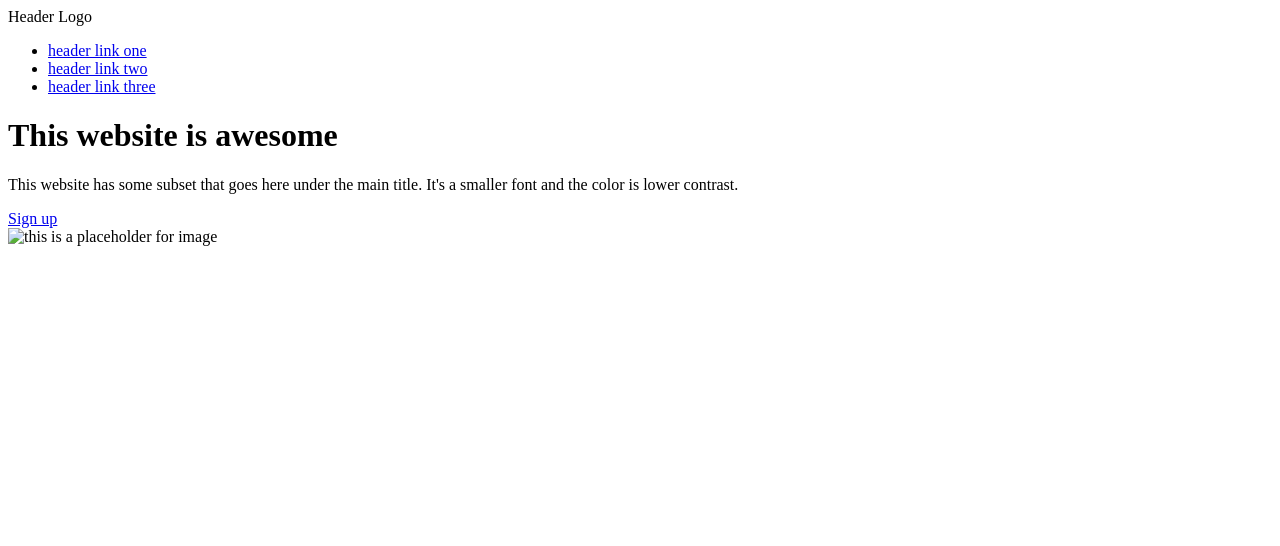
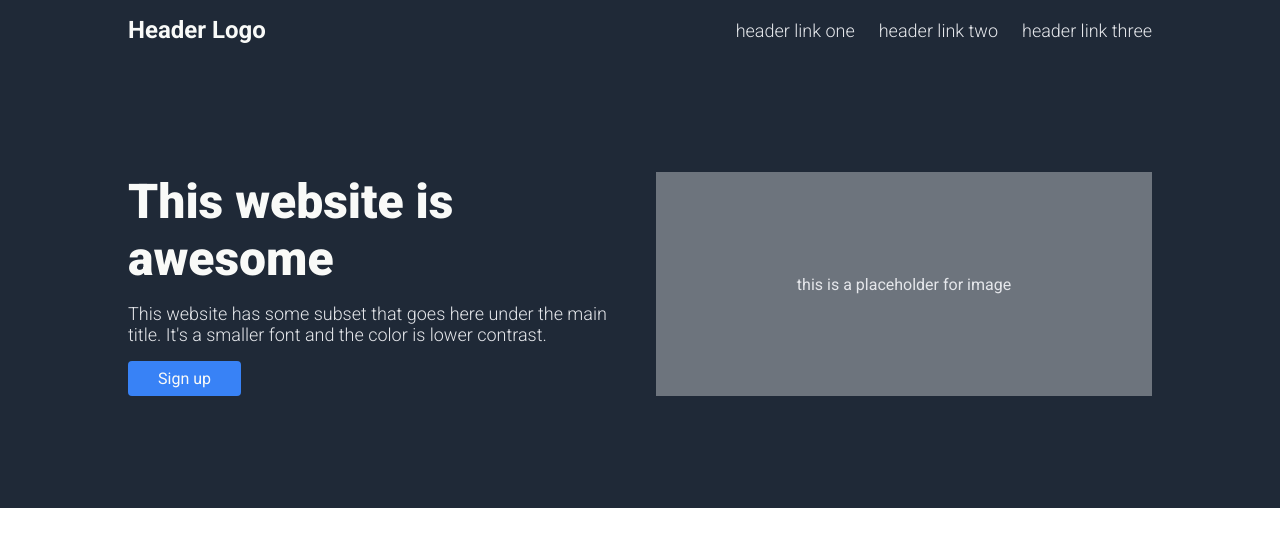
Before and after one commit to lorbengo/odin-landing-page, a plain HTML site: page index.html in a window 1280 px wide. Drawn offline with Linux system fonts and the light colour scheme.

Commit message:
Add style to the header

```diff
--- a/index.html
+++ b/index.html
@@ -3,27 +3,31 @@
   <head>
     <meta charset="utf-8">
     <title>Odin Landing Page</title>
+    <link rel="preconnect" href="https://fonts.googleapis.com">
+    <link rel="preconnect" href="https://fonts.gstatic.com" crossorigin>
+    <link href="https://fonts.googleapis.com/css2?family=Roboto:ital,wght@0,300;0,400;0,700;0,900;1,300&display=swap" rel="stylesheet">
     <link rel="stylesheet" href="style.css">
   </head>
+
   <body>
-    <div class="hero">
+    <div class="header">
       <div class="container">
         <div class="navbar">
-          <div class="site-logo">Header Logo</div>
-          <ul class="site-menu">
-            <li><a href="#">header link one</a></li>
-            <li><a href="#">header link two</a></li>
-            <li><a href="#">header link three</a></li>
+          <div class="logo">Header Logo</div>
+          <ul class="nav">
+            <li><a class="nav-link" href="#">header link one</a></li>
+            <li><a class="nav-link" href="#">header link two</a></li>
+            <li><a class="nav-link" href="#">header link three</a></li>
           </ul>
         </div>
-        <div class="hero-body">
-          <div>
-            <h1>This website is awesome</h1>
-            <p>This website has some subset that goes here under the main title. It's a smaller font and the color is lower contrast.</p>
-            <a class="signup" href="#">Sign up</a>
+        <div class="hero">
+          <div class="hero-column">
+            <h1 class="hero-title">This website is awesome</h1>
+            <p class="hero-text">This website has some subset that goes here under the main title. It's a smaller font and the color is lower contrast.</p>
+            <a class="button" href="#">Sign up</a>
           </div>
-          <div>
-            <img src="" alt="this is a placeholder for image" width="500" height="250">
+          <div class="hero-column">
+            <div class="hero-image">this is a placeholder for image</div>
           </div>
         </div>
       </div>
--- a/style.css
+++ b/style.css
@@ -0,0 +1,103 @@
+html {
+  box-sizing: border-box;
+}
+
+*,
+*::before,
+*::after {
+  box-sizing: inherit;
+}
+
+body {
+  margin: 0;
+  font-family: Roboto, sans-serif;
+}
+
+.header {
+  background-color: #1f2937;
+}
+
+.container {
+  max-width: 1056px;
+  margin: 0 auto;
+  padding: 0 16px;
+}
+
+.navbar {
+  display: flex;
+  justify-content: space-between;
+  align-items: center;
+  padding: 16px 0;
+}
+
+.logo {
+  color: #f9faf8;
+  font-size: 24px;
+  font-weight: bold;
+}
+
+.nav {
+  list-style-position: inside;
+  list-style-type: none;
+  margin-top: 0;
+  margin-bottom: 0;
+  padding-left: 0;
+  display: flex;
+  gap: 24px;
+}
+
+.nav-link {
+  color: #e5e7eb;
+  font-size: 18px;
+  font-weight: 300;
+  text-decoration: none;
+}
+
+.hero {
+  display: flex;
+  gap: 32px;
+  height: 448px;
+}
+
+.hero-column {
+  flex: 1;
+  display: flex;
+  flex-direction: column;
+  justify-content: center;
+}
+
+.hero-title {
+  margin: 0 0 16px;
+  color: #f9faf8;
+  font-size: 48px;
+  font-weight: 900;
+}
+
+.hero-text {
+  margin: 0 0 16px;
+  color: #e5e7eb;
+  font-size: 18px;
+  font-weight: 300;
+}
+
+.button {
+  align-self: flex-start;
+  display: inline-block;
+  padding: 6px 28px;
+  border: 2px solid transparent;
+  border-radius: 4px;
+  background-color: #3882f6;
+  color: #f9faf8;
+  text-decoration: none;
+  text-align: center;
+}
+
+.hero-image {
+  display: flex;
+  justify-content: center;
+  align-items: center;
+  width: 100%;
+  height: 224px;
+  background-color: #6d747d;
+  color: #e5e7eb;
+}
```
